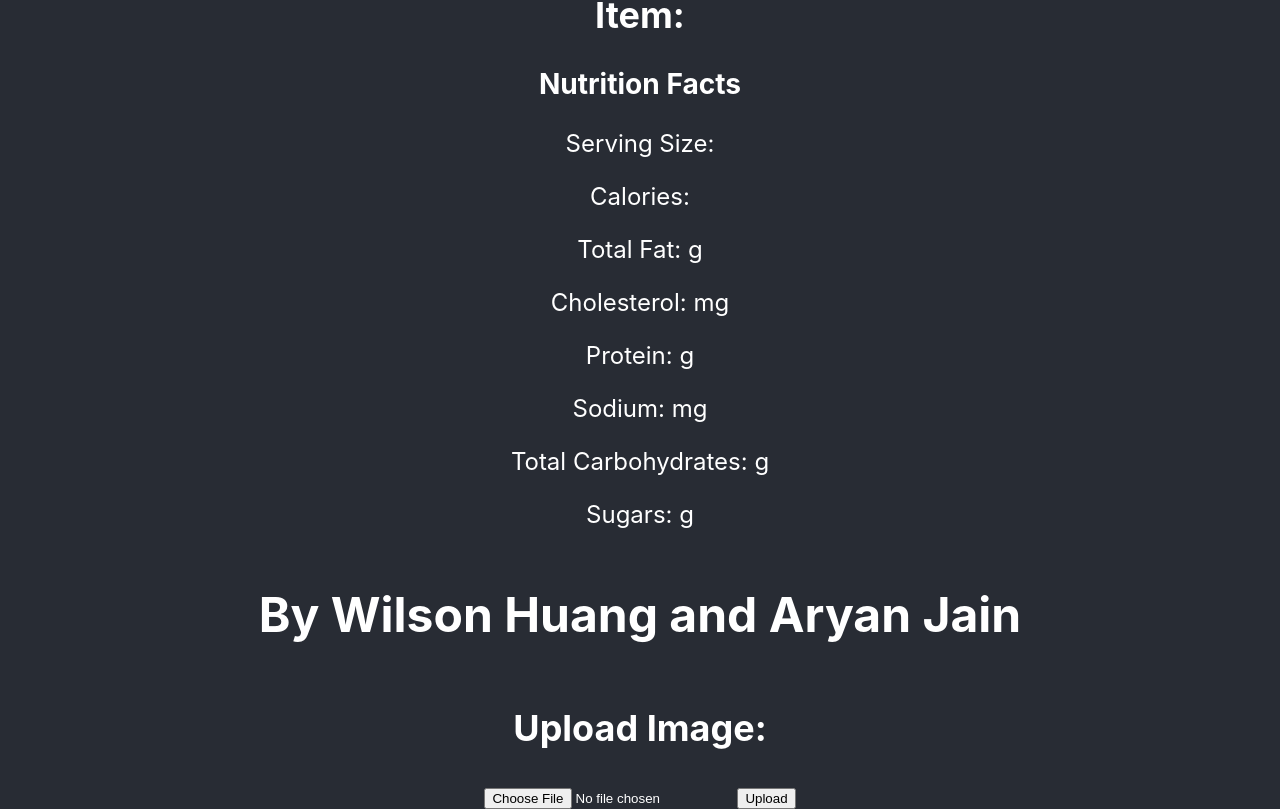
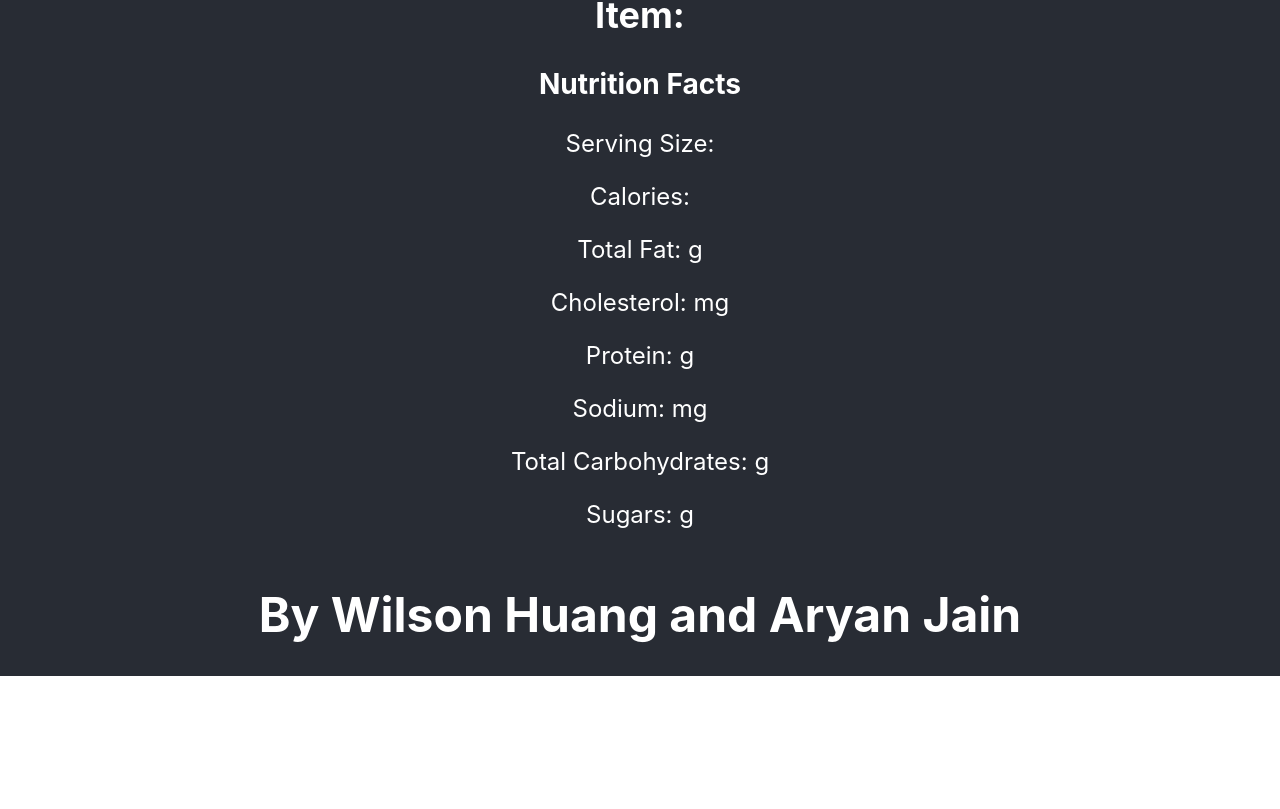
Before and after one commit to Ari-J3104/food-hack, a React (Create React App) app in the folder client/my-app/: page / in a window 1280 px wide. Shown: the part 1185-1994 px from the top of the page. After the commit the page ends 1861 px from the top, so only its background shows below. Built offline with nearby package versions, Linux system fonts and the light colour scheme; no server answers.

Commit message:
removed upload file

```diff
--- a/client/my-app/src/App.js
+++ b/client/my-app/src/App.js
@@ -176,7 +176,6 @@ function App() {
 
         {/* Optional: Add other content */}
         <h1>By Wilson Huang and Aryan Jain</h1>
-        <UploadImage />
       </header>
     </div>
   );
```
